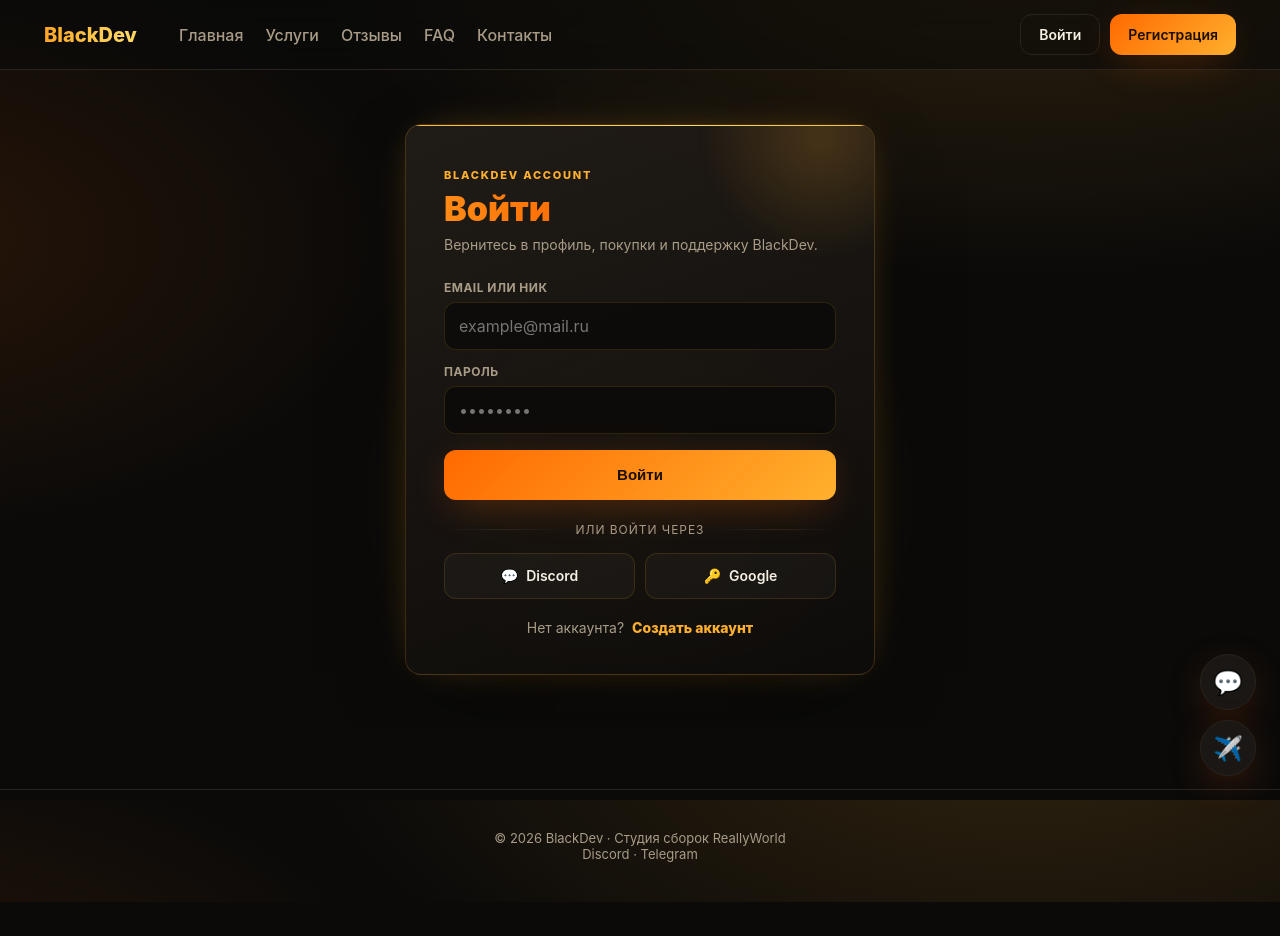
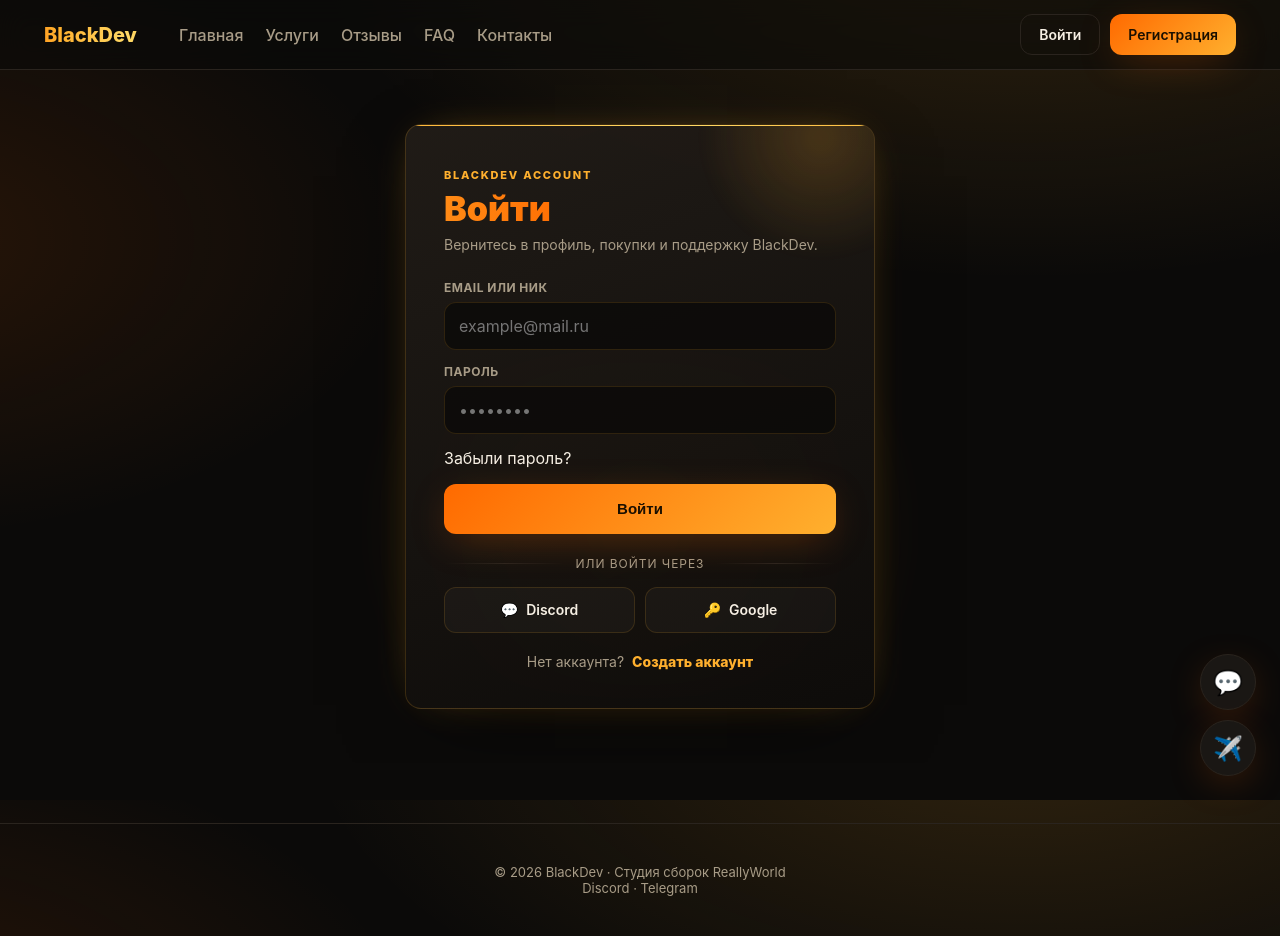
Before and after one commit to artem124632/blacktest1, a Flask app: page /login in a window 1280 px wide. Before the commit the page ends 902 px from the top, so only its background shows below. Run offline with Flask 3, Linux system fonts and the light colour scheme; data comes from the database, SQL or seed files in the repository.

Commit message:
Update login.html

```diff
--- a/templates/auth/login.html
+++ b/templates/auth/login.html
@@ -1,6 +1,6 @@
 {% extends 'base.html' %}{% block content %}
 <div class="auth-wrap auth-page-login">
-  <div class="auth-card auth-card-pro">
+  <div class="auth-card auth-card-pro fade-in-up">
     <div class="auth-glow"></div>
     <div class="auth-head">
       <span class="auth-kicker">BLACKDEV ACCOUNT</span>
@@ -17,6 +17,9 @@
         <span>Пароль</span>
         <input class="input" name="password" type="password" autocomplete="current-password" placeholder="••••••••" required>
       </label>
+      <div class="auth-row-end">
+        <a class="link-muted" href="{{ url_for('forgot_password') }}">Забыли пароль?</a>
+      </div>
       <button class="btn primary auth-submit" type="submit">Войти</button>
     </form>
 
```
